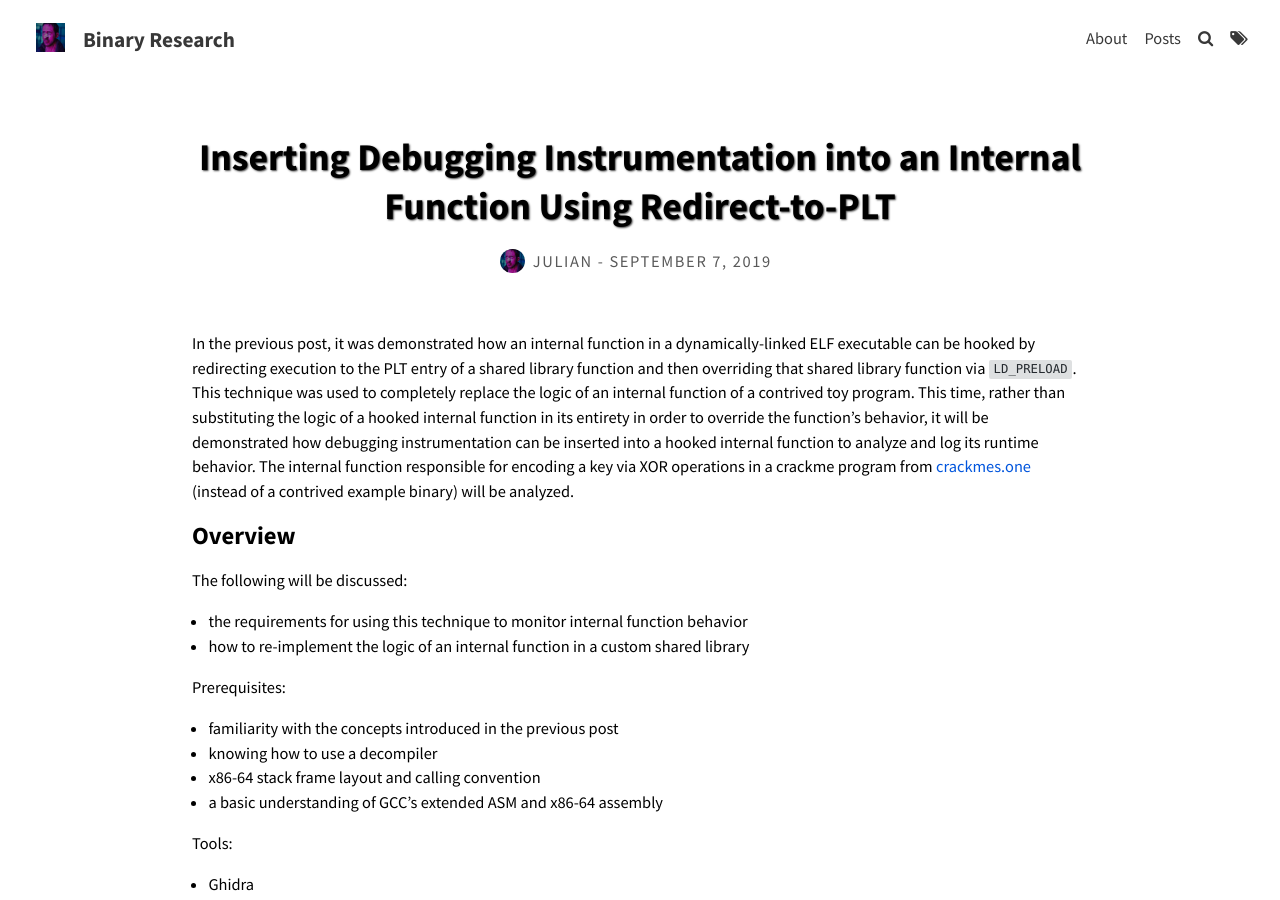
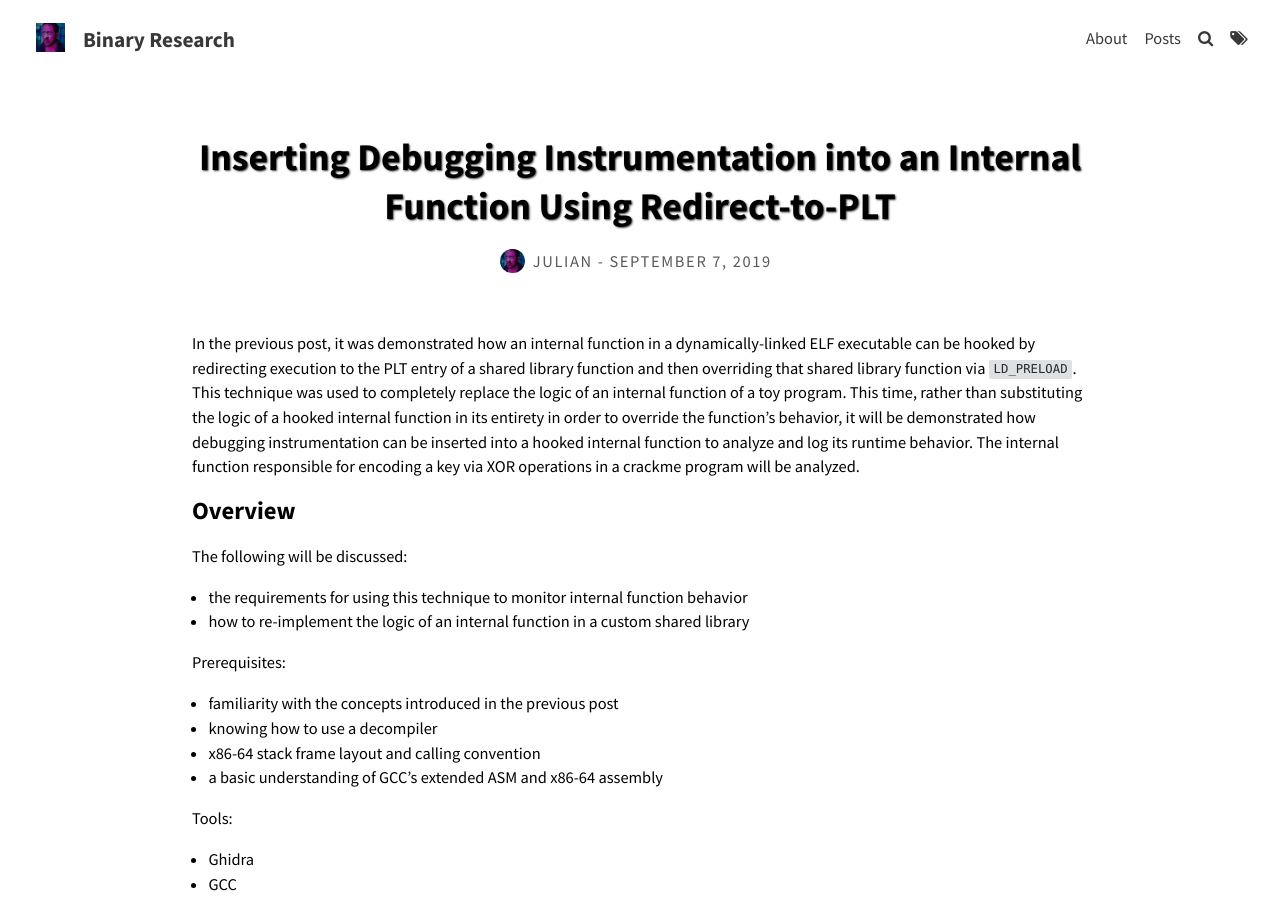
Before and after one commit to BinaryResearch/BinaryResearch.github.io, a Jekyll site: the page built from _posts/2019-09-07-Inserting-Debugging-Instrumentation-Into-an-Internal-Function-using-Redirect-to-PLT.md, in a window 1280 px wide and 900 px high. Built offline with Jekyll 4.4.1, drawn with Linux system fonts in a browser that asks for light colours.

Commit message:
minor changes to intro paragraph

```diff
--- a/_config.yml
+++ b/_config.yml
@@ -19,7 +19,7 @@
   favicon: assets/img/julian-avatar.jpg
 
   # Header and footer text
-  header_text: Looking Deeper
+  header_text: Into the Machine
   header_feature_image: assets/img/cyberpunk1.jpg
   footer_text: content created by julian
 
--- a/_posts/2019-09-07-Inserting-Debugging-Instrumentation-Into-an-Internal-Function-using-Redirect-to-PLT.md
+++ b/_posts/2019-09-07-Inserting-Debugging-Instrumentation-Into-an-Internal-Function-using-Redirect-to-PLT.md
@@ -8,12 +8,12 @@
 In the previous post, it was demonstrated how an internal function in a dynamically-linked
 ELF executable can be hooked by redirecting execution to the PLT entry of a shared library function and
 then overriding that shared library function via `LD_PRELOAD`. This technique
-was used to completely replace the logic of an internal function of a
-contrived toy program. This time, rather than substituting the logic of a hooked internal function in its entirety
+was used to completely replace the logic of an internal function of a toy program.
+This time, rather than substituting the logic of a hooked internal function in its entirety
 in order to override the function's behavior, it will be demonstrated how debugging instrumentation can be
 inserted into a hooked internal function to analyze and log its runtime behavior.
-The internal function responsible for encoding a key via XOR operations in a crackme program from [crackmes.one](https://crackmes.one)
-(instead of a contrived example binary) will be analyzed.
+The internal function responsible for encoding a key via XOR operations in a crackme program
+will be analyzed.
 
 ### Overview
 
```
Also changed, not shown: 1 other file.
